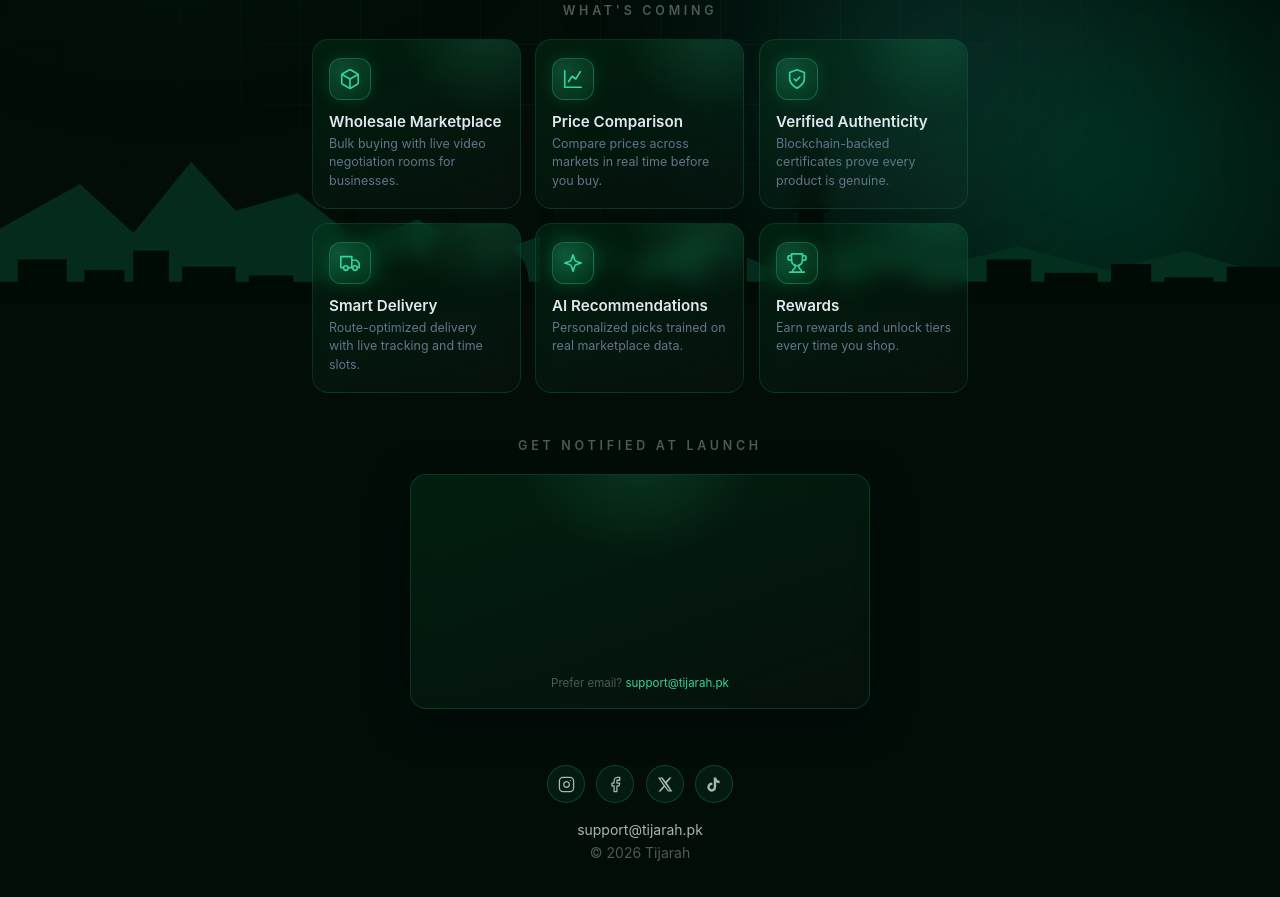
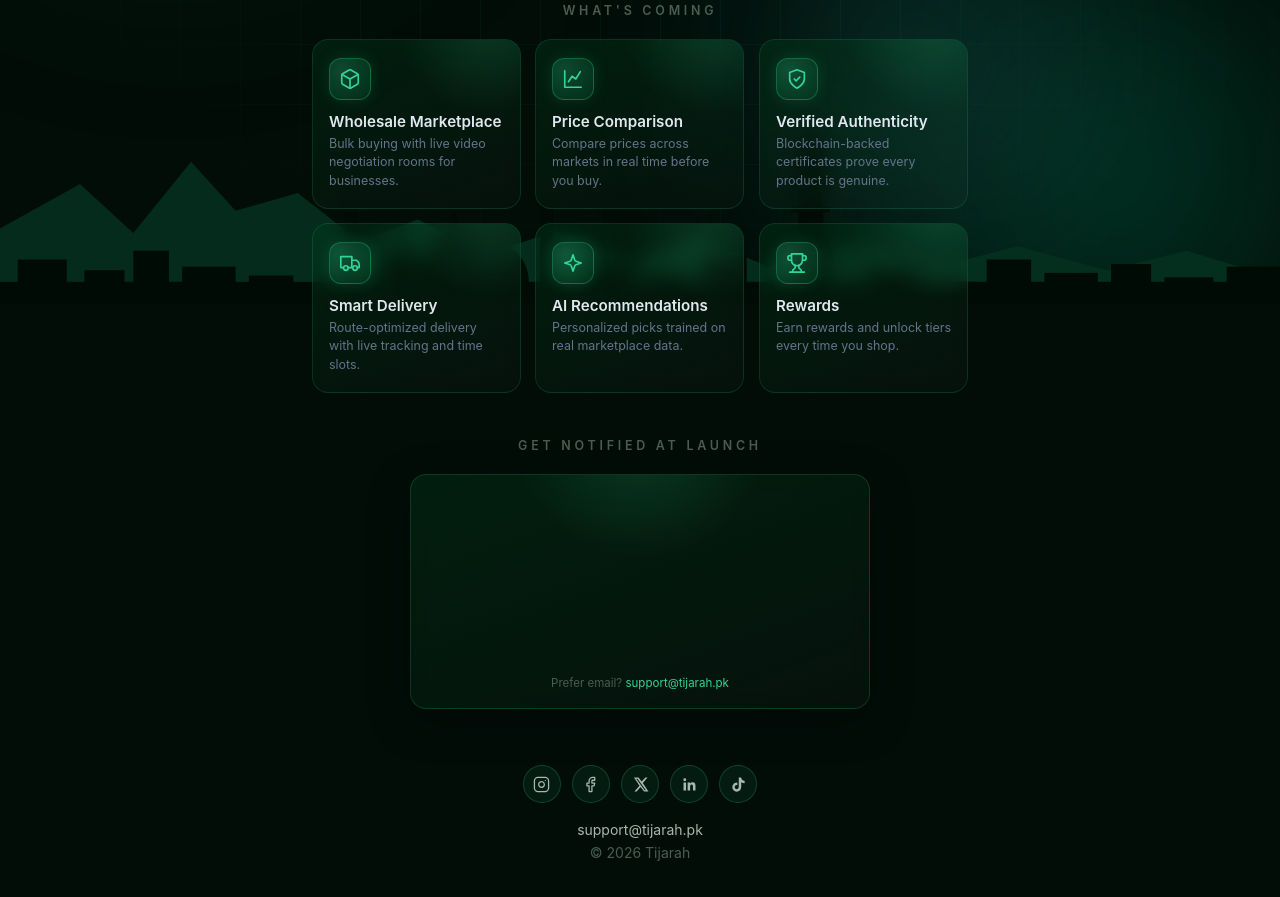
Before and after one commit to shehryarkhan12/Tijarah-Landing, a plain HTML site: page index.html in a window 1280 px wide. Shown: the part 496-1393 px from the top of the page. Drawn offline with Linux system fonts and the light colour scheme; a script that the page names is missing.

Commit message:
feat: add LinkedIn chip to social row

```diff
--- a/index.html
+++ b/index.html
@@ -572,6 +572,7 @@
         <a class="soc" href="https://instagram.com/tijarah.pk_official" target="_blank" rel="noopener" aria-label="Instagram"><svg viewBox="0 0 24 24" fill="none" stroke="currentColor" stroke-width="1.8" stroke-linecap="round" stroke-linejoin="round"><rect x="2" y="2" width="20" height="20" rx="5"/><path d="M16 11.37A4 4 0 1 1 12.63 8 4 4 0 0 1 16 11.37z"/><line x1="17.5" y1="6.5" x2="17.51" y2="6.5"/></svg></a>
         <a class="soc" href="https://www.facebook.com/tijarah.pk.official" target="_blank" rel="noopener" aria-label="Facebook"><svg viewBox="0 0 24 24" fill="none" stroke="currentColor" stroke-width="1.8" stroke-linecap="round" stroke-linejoin="round"><path d="M18 2h-3a5 5 0 0 0-5 5v3H7v4h3v8h4v-8h3l1-4h-4V7a1 1 0 0 1 1-1h3z"/></svg></a>
         <a class="soc" href="https://x.com/tijarahpk" target="_blank" rel="noopener" aria-label="X (Twitter)"><svg viewBox="0 0 24 24" fill="currentColor" stroke="none"><path d="M18.9 2H22l-6.77 7.74L23.2 22h-6.23l-4.88-6.37L6.5 22H3.36l7.24-8.28L2.8 2h6.39l4.41 5.82L18.9 2zm-1.1 18h1.72L7.74 3.75H5.9L17.8 20z"/></svg></a>
+        <a class="soc" href="https://www.linkedin.com/company/tijarah-official" target="_blank" rel="noopener" aria-label="LinkedIn"><svg viewBox="0 0 24 24" fill="currentColor" stroke="none"><path d="M20.45 20.45h-3.55v-5.57c0-1.33-.03-3.04-1.85-3.04-1.86 0-2.14 1.45-2.14 2.94v5.67H9.36V9h3.41v1.56h.05a3.74 3.74 0 0 1 3.36-1.85c3.6 0 4.27 2.37 4.27 5.46v6.28zM5.34 7.43a2.06 2.06 0 1 1 0-4.12 2.06 2.06 0 0 1 0 4.12zM7.12 20.45H3.56V9h3.56v11.45z"/></svg></a>
         <a class="soc" href="https://www.tiktok.com/@tijarahpk" target="_blank" rel="noopener" aria-label="TikTok"><svg viewBox="0 0 24 24" fill="currentColor" stroke="none"><path d="M19.59 6.69a4.83 4.83 0 0 1-3.77-4.25V2h-3.45v13.67a2.89 2.89 0 0 1-5.2 1.74 2.89 2.89 0 0 1 2.31-4.64 2.93 2.93 0 0 1 .88.13V9.4a6.84 6.84 0 0 0-1-.05A6.33 6.33 0 0 0 5 20.1a6.34 6.34 0 0 0 10.86-4.43v-7a8.16 8.16 0 0 0 4.77 1.52v-3.4a4.85 4.85 0 0 1-1-.1z"/></svg></a>
       </div>
       <a href="mailto:support@tijarah.pk">support@tijarah.pk</a>
```
